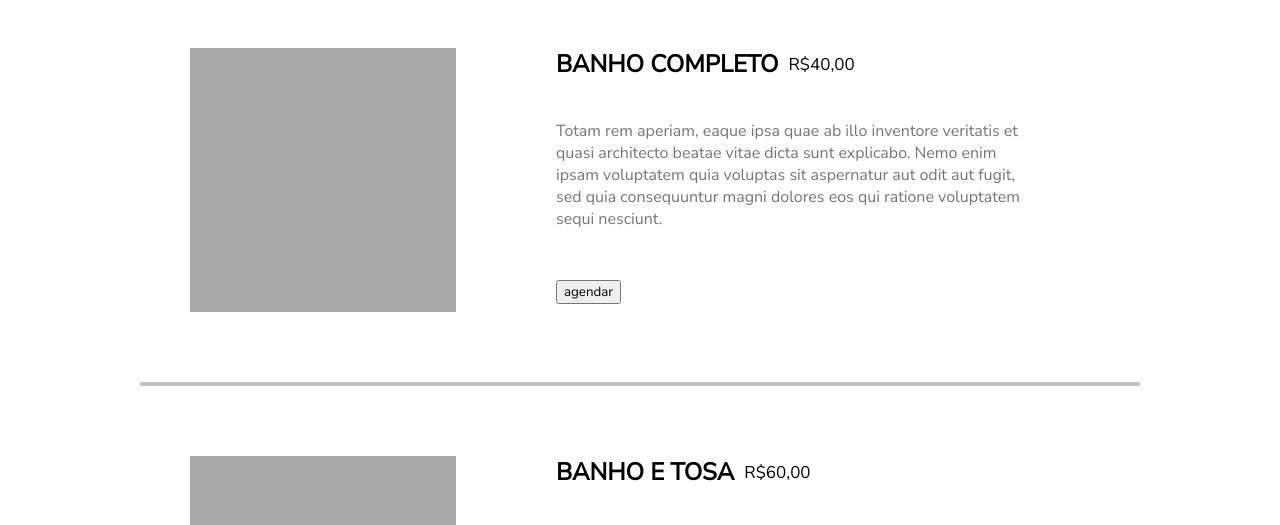
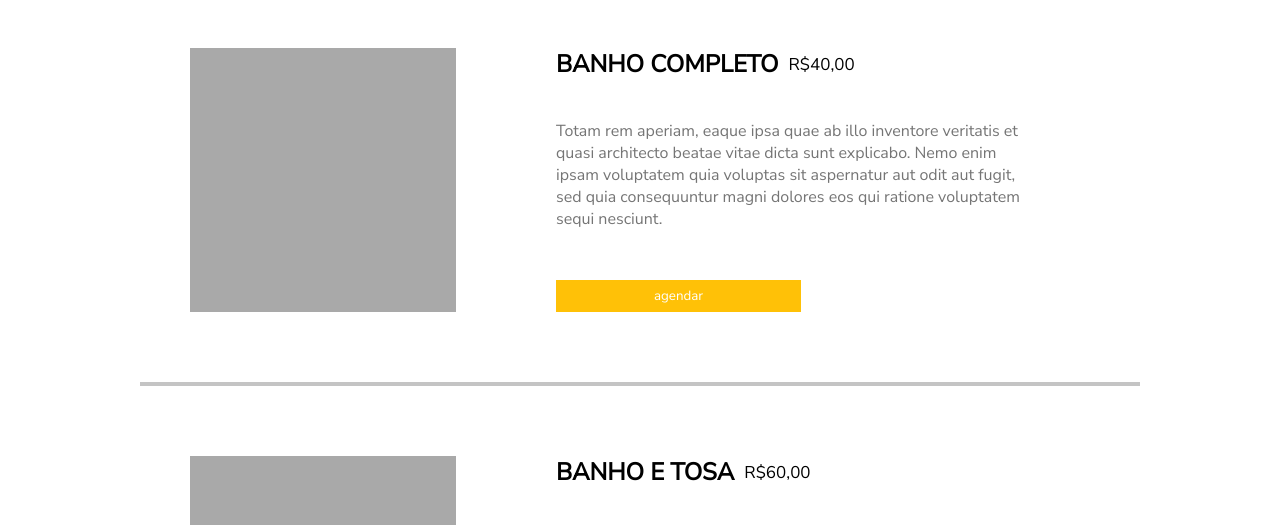
Before and after one commit to gabrielaabergamo/petshop-DH, a website built with webpack: page servicos.html in a window 1280 px wide. Shown: the part 216-741 px from the top of the page. Built offline with Linux system fonts and the light colour scheme.

Commit message:
correção do botao da pag de serviços

```diff
--- a/componentes/servicos/servicos.scss
+++ b/componentes/servicos/servicos.scss
@@ -34,7 +34,7 @@
         font-weight: 400;
         margin-bottom: 50px;
     }
-    &-info_btn{
+    &-info__btn{
         background-color: #FFC107;
         border: none;
         width: 245px;
```
Also changed, not shown: css/universal.scss (line endings or trailing spaces), dist/bundle.js.
